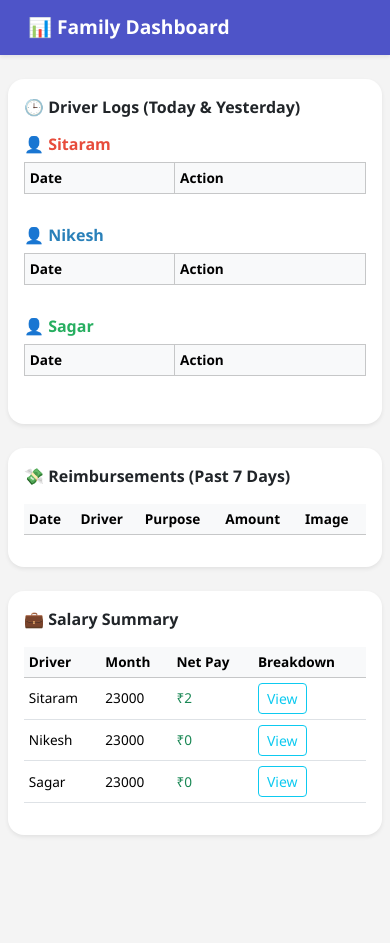
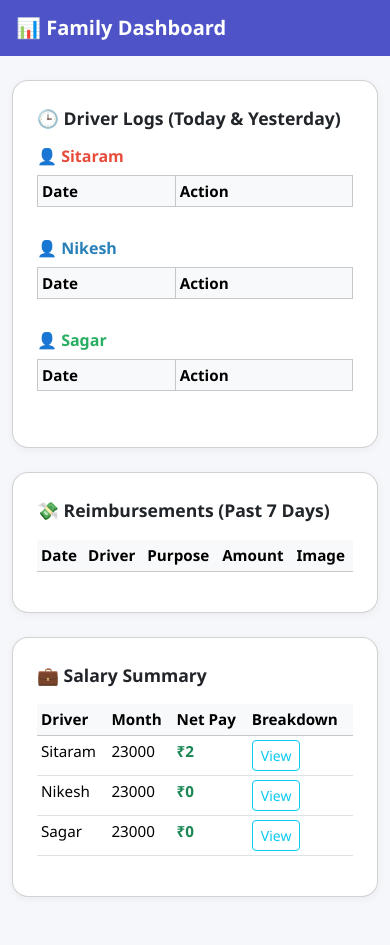
Before and after one commit to damasaurus/driver-manager, a Flask app: page /family/dashboard in a window 390 px wide. Before the commit the page ends 840 px from the top, so only its background shows below. Run offline with Flask 3, Linux system fonts and the light colour scheme; lists and menus that the app fills with data are empty.

Commit message:
📊 Redesigned dashboard.html: mobile responsive layout, compact driver logs, styled salary view, cleaner cards

```diff
--- a/templates/dashboard.html
+++ b/templates/dashboard.html
@@ -1,10 +1,10 @@
 <!DOCTYPE html>
 <html lang="en">
 <head>
-  <meta charset="UTF-8">
-  <meta name="viewport" content="width=device-width, initial-scale=1">
+  <meta charset="UTF-8" />
+  <meta name="viewport" content="width=device-width, initial-scale=1" />
   <title>Family Dashboard</title>
-  <link href="https://cdn.jsdelivr.net/npm/bootstrap@5.3.3/dist/css/bootstrap.min.css" rel="stylesheet">
+  <link href="https://cdn.jsdelivr.net/npm/bootstrap@5.3.3/dist/css/bootstrap.min.css" rel="stylesheet" />
   <style>
     :root {
       --driver-sitaram: #e74c3c;
@@ -12,95 +12,73 @@
       --driver-sagar: #27ae60;
     }
     body {
+      font-family: 'Segoe UI', sans-serif;
       font-size: 0.95rem;
-      background: #f4f4f4;
-      font-family: 'Segoe UI', sans-serif;
-      color: #333;
-      padding-bottom: 60px;
-    }
-    .early-checkin { background-color: #d4edda !important; }
-    .late-checkout { background-color: #fff3cd !important; }
-    .section-title {
-      font-size: 1.2rem;
-      font-weight: 600;
-      margin-bottom: 1rem;
-      display: flex;
-      align-items: center;
-      gap: 0.5rem;
+      background: #f5f7fa;
     }
     .card {
       border-radius: 1rem;
-      background-color: #ffffff;
-      border: none;
-      box-shadow: 0 4px 12px rgba(0,0,0,0.06);
+      box-shadow: 0 2px 8px rgba(0, 0, 0, 0.05);
+      background: white;
+    }
+    .section-title {
+      font-size: 1.1rem;
+      font-weight: 600;
+      margin-bottom: 1rem;
     }
     .navbar {
       background-color: #4e54c8;
-      color: #fff;
     }
     .navbar-brand {
+      color: white !important;
       font-weight: 600;
-      font-size: 1.2rem;
-      color: #fff !important;
     }
-    .driver-tag-sitaram { color: var(--driver-sitaram); }
-    .driver-tag-nikesh { color: var(--driver-nikesh); }
-    .driver-tag-sagar { color: var(--driver-sagar); }
-    .table td, .table th {
-      vertical-align: middle;
-    }
-    .btn-outline-info {
-      transition: 0.3s ease;
-    }
-    @media (max-width: 768px) {
-      body { font-size: 0.9rem; }
-      .table th, .table td { font-size: 0.85rem; padding: 0.3rem; }
-      .section-title { font-size: 1rem; }
-      h6 { font-size: 1rem; }
+    .driver-name-sitaram { color: var(--driver-sitaram); }
+    .driver-name-nikesh { color: var(--driver-nikesh); }
+    .driver-name-sagar { color: var(--driver-sagar); }
+    .early-checkin { background-color: #d4edda !important; }
+    .late-checkout { background-color: #fff3cd !important; }
+    .badge-action {
+      font-size: 0.8rem;
+      padding: 0.4em 0.6em;
     }
   </style>
 </head>
 <body>
-
-<nav class="navbar navbar-expand-lg shadow-sm px-3">
-  <div class="container-fluid">
+  <nav class="navbar px-3">
     <span class="navbar-brand">📊 Family Dashboard</span>
-  </div>
   </nav>
 
-<div class="container mt-4 px-2">
-  <div class="card shadow-sm mb-4">
-    <div class="card-body">
+  <div class="container my-4">
+    <!-- Driver Logs -->
+    <div class="card p-4 mb-4">
       <div class="section-title">🕒 Driver Logs (Today & Yesterday)</div>
       <div class="row">
         {% for driver in ['Sitaram', 'Nikesh', 'Sagar'] %}
-        <div class="col-12 col-md-4 mb-3">
-          <h6 class="fw-bold driver-tag-{{ driver|lower }}">👤 {{ driver }}</h6>
-          <div class="table-responsive">
+        <div class="col-md-4 mb-3">
+          <h6 class="fw-bold driver-name-{{ driver|lower }}">👤 {{ driver }}</h6>
           <table class="table table-sm table-bordered">
-            <thead class="table-light"><tr><th>Date</th><th>Action</th></tr></thead>
+            <thead class="table-light">
+              <tr><th>Date</th><th>Action</th></tr>
+            </thead>
             <tbody>
               {% for row in logs if row[1] == driver and (row[0].date() == today or row[0].date() == yesterday) %}
-              <tr class="
-                {% if row[2] == 'Checkin' and (row[0].hour < 9 or (row[0].hour == 9 and row[0].minute < 30)) %}early-checkin{% endif %}
+              <tr class="{% if row[2] == 'Checkin' and (row[0].hour < 9 or (row[0].hour == 9 and row[0].minute < 30)) %}early-checkin{% endif %}
                          {% if row[2] == 'Checkout' and (row[0].hour > 19 or (row[0].hour == 19 and row[0].minute > 30)) %}late-checkout{% endif %}">
                 <td>{{ row[0].strftime("%d/%m/%Y (%a) %H:%M") }}</td>
-                <td><span class="badge bg-secondary">{{ row[2] }}</span></td>
+                <td><span class="badge bg-secondary badge-action">{{ row[2] }}</span></td>
               </tr>
               {% endfor %}
             </tbody>
           </table>
         </div>
-        </div>
         {% endfor %}
       </div>
     </div>
-  </div>
 
-  <div class="card shadow-sm mb-4">
-    <div class="card-body">
+    <!-- Expenses -->
+    <div class="card p-4 mb-4">
       <div class="section-title">💸 Reimbursements (Past 7 Days)</div>
-      <div class="table-responsive">
       <table class="table table-sm table-hover">
         <thead class="table-light"><tr><th>Date</th><th>Driver</th><th>Purpose</th><th>Amount</th><th>Image</th></tr></thead>
         <tbody>
@@ -116,14 +94,11 @@
         </tbody>
       </table>
     </div>
-    </div>
-  </div>
 
-  <div class="card shadow-sm mb-5">
-    <div class="card-body">
+    <!-- Salary -->
+    <div class="card p-4 mb-5">
       <div class="section-title">💼 Salary Summary</div>
       {% if salary %}
-      <div class="table-responsive">
       <table class="table table-sm">
         <thead class="table-light"><tr><th>Driver</th><th>Month</th><th>Net Pay</th><th>Breakdown</th></tr></thead>
         <tbody>
@@ -131,7 +106,7 @@
           <tr>
             <td>{{ row[0] }}</td>
             <td>{{ row[1] }}</td>
-            <td><span class="text-success">₹{{ row[2] }}</span></td>
+            <td><span class="text-success fw-semibold">₹{{ row[2] }}</span></td>
             <td>
               <button class="btn btn-outline-info btn-sm" onclick="showBreakdown('{{ row[0] }}')">View</button>
               <span id="breakdown-{{ row[0] }}" style="display:none">{{ breakdowns.get(row[0], 'No breakdown available') }}</span>
@@ -140,28 +115,21 @@
           {% endfor %}
         </tbody>
       </table>
-      </div>
       {% else %}
         <p class="text-muted">No salary data available yet.</p>
       {% endif %}
     </div>
   </div>
-</div>
 
   <!-- Modal -->
   <div class="modal fade" id="breakdownModal" tabindex="-1" aria-labelledby="breakdownModalLabel" aria-hidden="true">
-  <div class="modal-dialog">
-    <div class="modal-content">
+    <div class="modal-dialog"><div class="modal-content">
       <div class="modal-header">
         <h5 class="modal-title">Salary Breakdown</h5>
         <button type="button" class="btn-close" data-bs-dismiss="modal" aria-label="Close"></button>
       </div>
       <div class="modal-body" id="modal-body"></div>
-      <div class="modal-footer">
-        <button type="button" class="btn btn-secondary" data-bs-dismiss="modal">Close</button>
-      </div>
-    </div>
-  </div>
+    </div></div>
   </div>
 
   <script>
```
Lines whose indentation alone changed are shown as unchanged.
